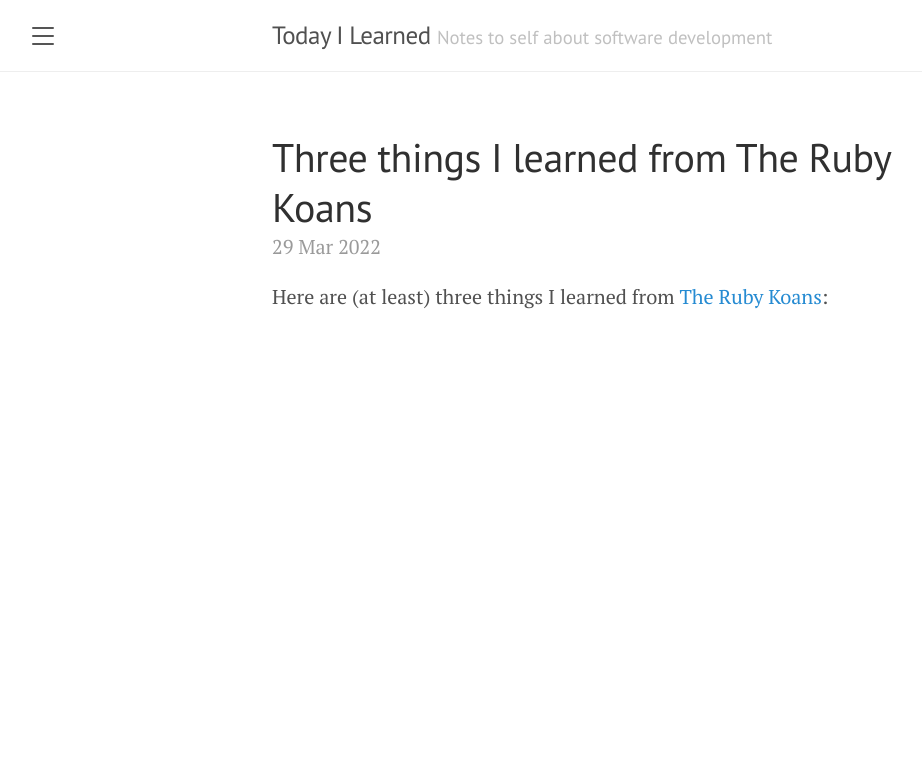
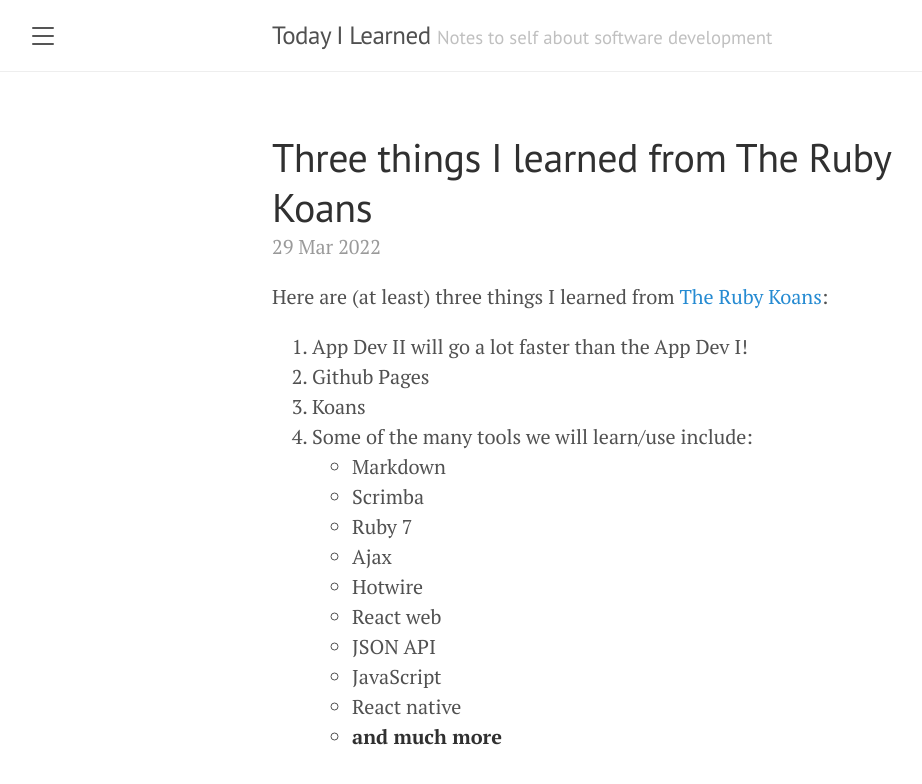
Before and after one commit to mbidasaria/til, a Jekyll site: the page built from _posts/2022-03-29-three-things-i-learned-from-the-ruby-koans.md, in a window 1280 px wide. Shown: the top 784 px of the page, without its empty margins (8-930 px from the left). Built offline with Jekyll 4.4.1, drawn with Linux system fonts in a browser that asks for light colours.

Commit message:
Update 2022-03-29-three-things-i-learned-from-the-ruby-koans.md

```diff
--- a/_posts/2022-03-29-three-things-i-learned-from-the-ruby-koans.md
+++ b/_posts/2022-03-29-three-things-i-learned-from-the-ruby-koans.md
@@ -4,3 +4,18 @@ title: Three things I learned from The Ruby Koans
 ---
 
 Here are (at least) three things I learned from [The Ruby Koans](http://rubykoans.com/):
+
+1. App Dev II will go a lot faster than the App Dev I!
+2. Github Pages
+3. Koans
+4. Some of the many tools we will learn/use include:
+ - Markdown
+ - Scrimba
+ - Ruby 7
+ - Ajax
+ - Hotwire
+ - React web
+ - JSON API
+ - JavaScript
+ - React native
+ - **and much more**
```
